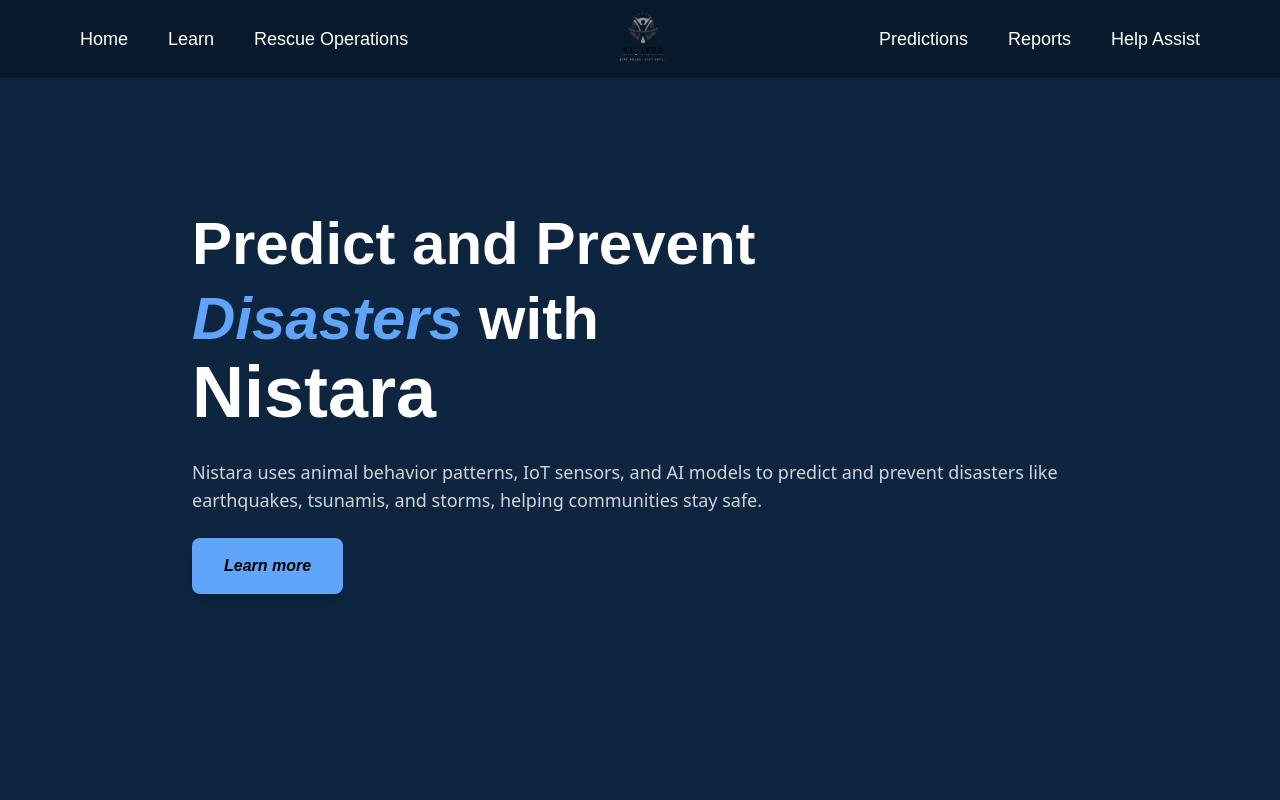
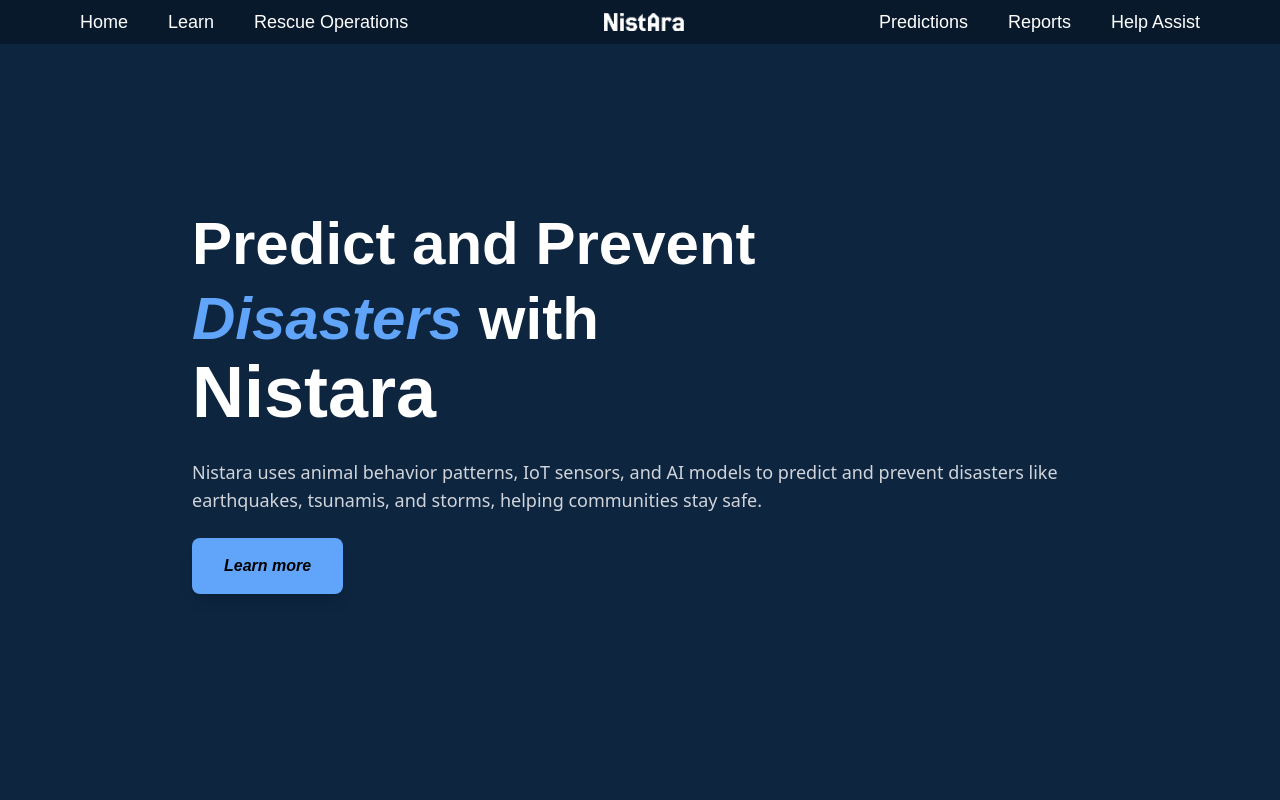
Before and after one commit to guruswarupa/nistara, a Next.js app: page / in a window 1280 px wide. Shown: the top 800 px of the page. Built offline with nearby package versions, Linux system fonts and the light colour scheme.

Commit message:
added logo

```diff
--- a/app/components/Navbar.tsx
+++ b/app/components/Navbar.tsx
@@ -48,9 +48,9 @@ const Navbar = () => {
       {/* Center Logo */}
       <div className="flex items-center justify-center">
         <motion.img
-          src="/nistara.png"
+          src="/NistAra.png"
           alt="Nistara Logo"
-          className="w-14 h-auto md:w-20"
+          className="w-20 h-auto md:w-20"
           initial={{ opacity: 0, scale: 0.8 }}
           animate={{ opacity: 1, scale: 1 }}
           transition={{
```
Also changed, not shown: public/NistAra.png (added), public/nistara.png (deleted).
